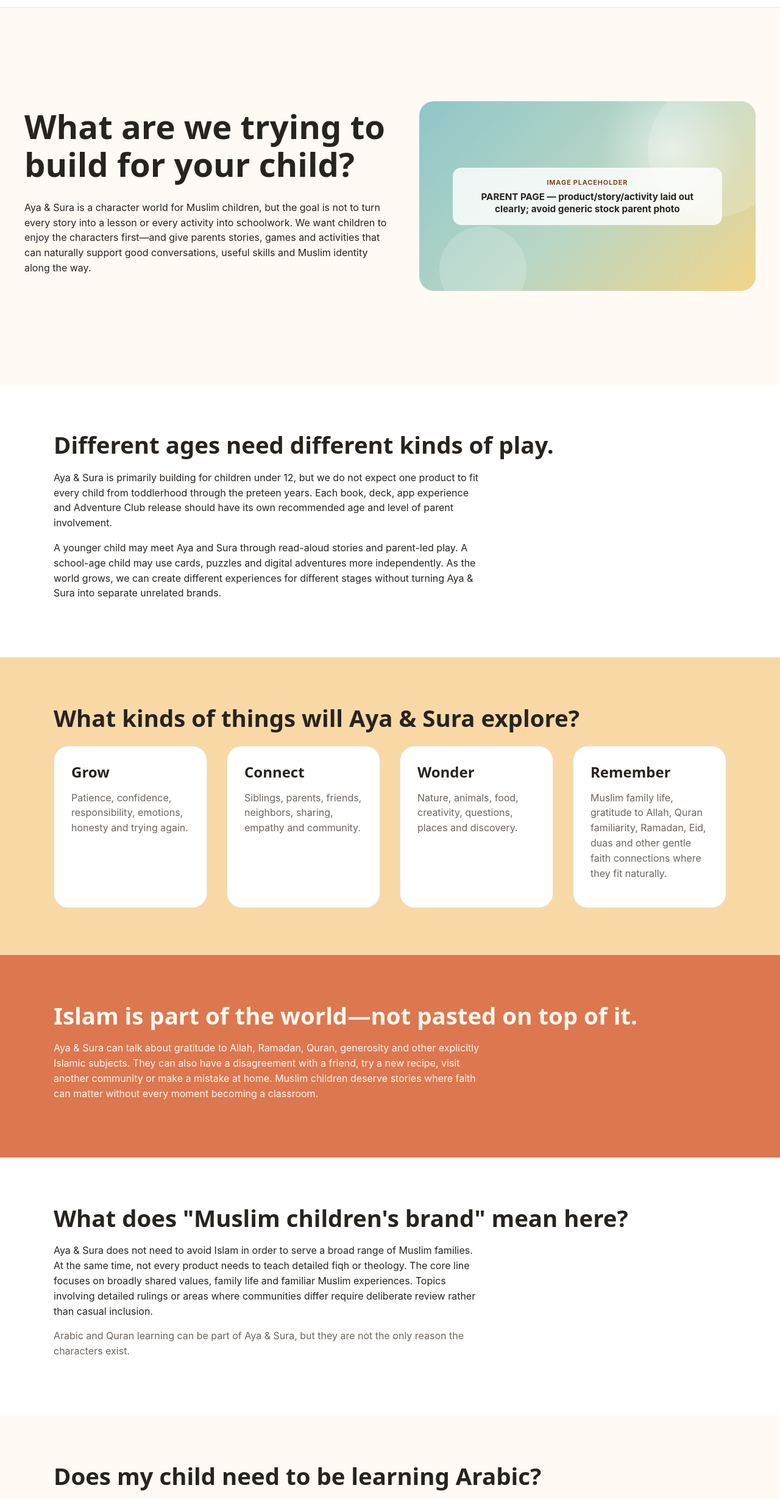
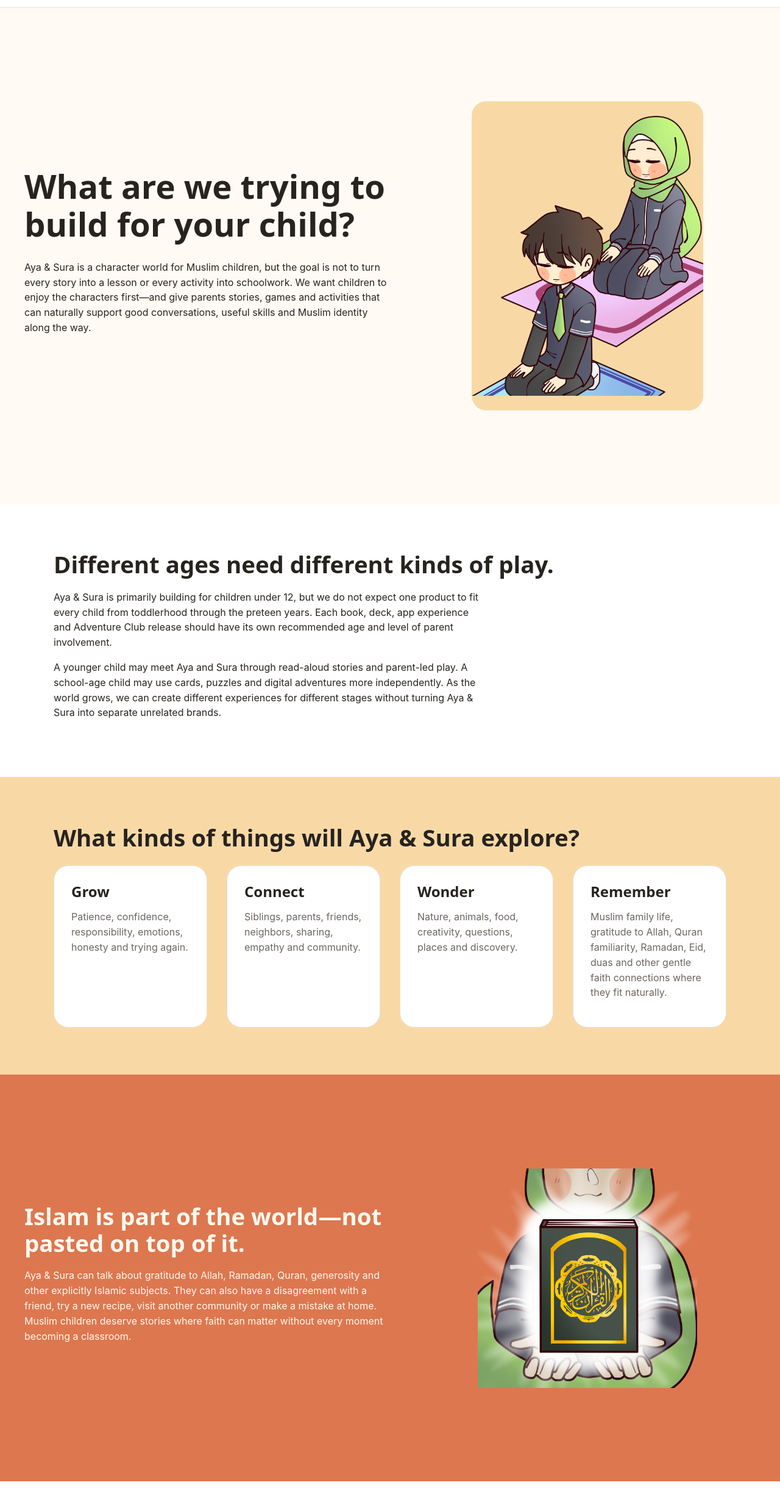
Before and after one commit to nourijp/aya-sura-site, an Astro site: page /for-parents in a window 1280 px wide. Shown: the part 73-2531 px from the top of the page at 61% size. Built offline with nearby package versions, Linux system fonts and the light colour scheme; Astro itself is replaced by a stand-in of ours.

Commit message:
Add real faith-themed art to the For Parents page
- Hero: Aya and Sura praying together on their mats (from "we
  worship", with the unapproved "isa" character layer excluded),
  replacing the placeholder that explicitly called for avoiding a
  generic stock parent photo.
- "Islam is part of the world" section: Aya reverently holding a
  glowing Quran (from "truth", character/book layers only, its
  decorative background pattern dropped since it clashed and wasn't
  needed).

Co-Authored-By: Claude Sonnet 5 <noreply@anthropic.com>

```diff
--- a/src/pages/for-parents.astro
+++ b/src/pages/for-parents.astro
@@ -9,7 +9,13 @@ import MediaPlaceholder from '../components/MediaPlaceholder.astro';
         <h1>What are we trying to build for your child?</h1>
         <p>Aya &amp; Sura is a character world for Muslim children, but the goal is not to turn every story into a lesson or every activity into schoolwork. We want children to enjoy the characters first—and give parents stories, games and activities that can naturally support good conversations, useful skills and Muslim identity along the way.</p>
       </div>
-      <MediaPlaceholder label="PARENT PAGE — product/story/activity laid out clearly; avoid generic stock parent photo" ratio="wide" variant={2} />
+      <img
+        src="/images/faith/aya-sura-prayer.png"
+        alt="Aya and Sura praying together on their prayer mats"
+        class="parent-hero-art"
+        width="1158"
+        loading="eager"
+      />
     </div>
   </section>
 
@@ -34,11 +40,39 @@ import MediaPlaceholder from '../components/MediaPlaceholder.astro';
   </section>
 
   <section class="section section--deep">
-    <div class="container">
-      <h2>Islam is part of the world—not pasted on top of it.</h2>
-      <p>Aya &amp; Sura can talk about gratitude to Allah, Ramadan, Quran, generosity and other explicitly Islamic subjects. They can also have a disagreement with a friend, try a new recipe, visit another community or make a mistake at home. Muslim children deserve stories where faith can matter without every moment becoming a classroom.</p>
+    <div class="container hero hero--split">
+      <div>
+        <h2>Islam is part of the world—not pasted on top of it.</h2>
+        <p>Aya &amp; Sura can talk about gratitude to Allah, Ramadan, Quran, generosity and other explicitly Islamic subjects. They can also have a disagreement with a friend, try a new recipe, visit another community or make a mistake at home. Muslim children deserve stories where faith can matter without every moment becoming a classroom.</p>
+      </div>
+      <img
+        src="/images/faith/aya-quran.png"
+        alt="Aya holding the Quran with both hands"
+        class="faith-art"
+        width="1200"
+        loading="lazy"
+      />
     </div>
   </section>
+
+  <style>
+    .parent-hero-art {
+      width: 100%;
+      max-width: 380px;
+      aspect-ratio: 3 / 4;
+      object-fit: contain;
+      margin: 0 auto;
+      border-radius: var(--radius-card);
+      background: var(--brand-soft);
+    }
+    .faith-art {
+      width: 100%;
+      max-width: 360px;
+      aspect-ratio: 1 / 1;
+      object-fit: contain;
+      margin: 0 auto;
+    }
+  </style>
 
   <section class="section section--surface">
     <div class="container">
```
Also changed, not shown: public/images/faith/aya-quran.png (added), public/images/faith/aya-sura-prayer.png (added).
